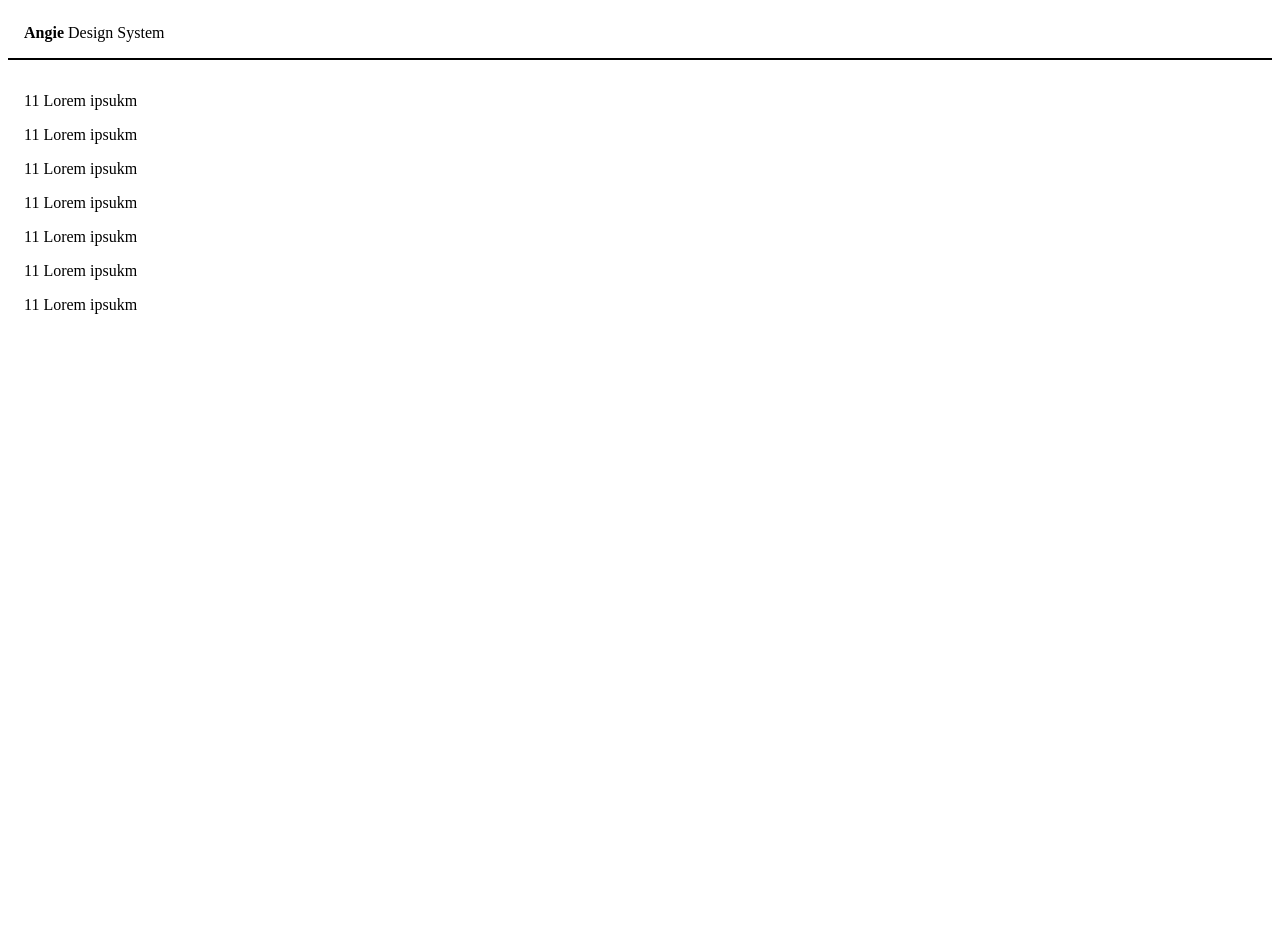
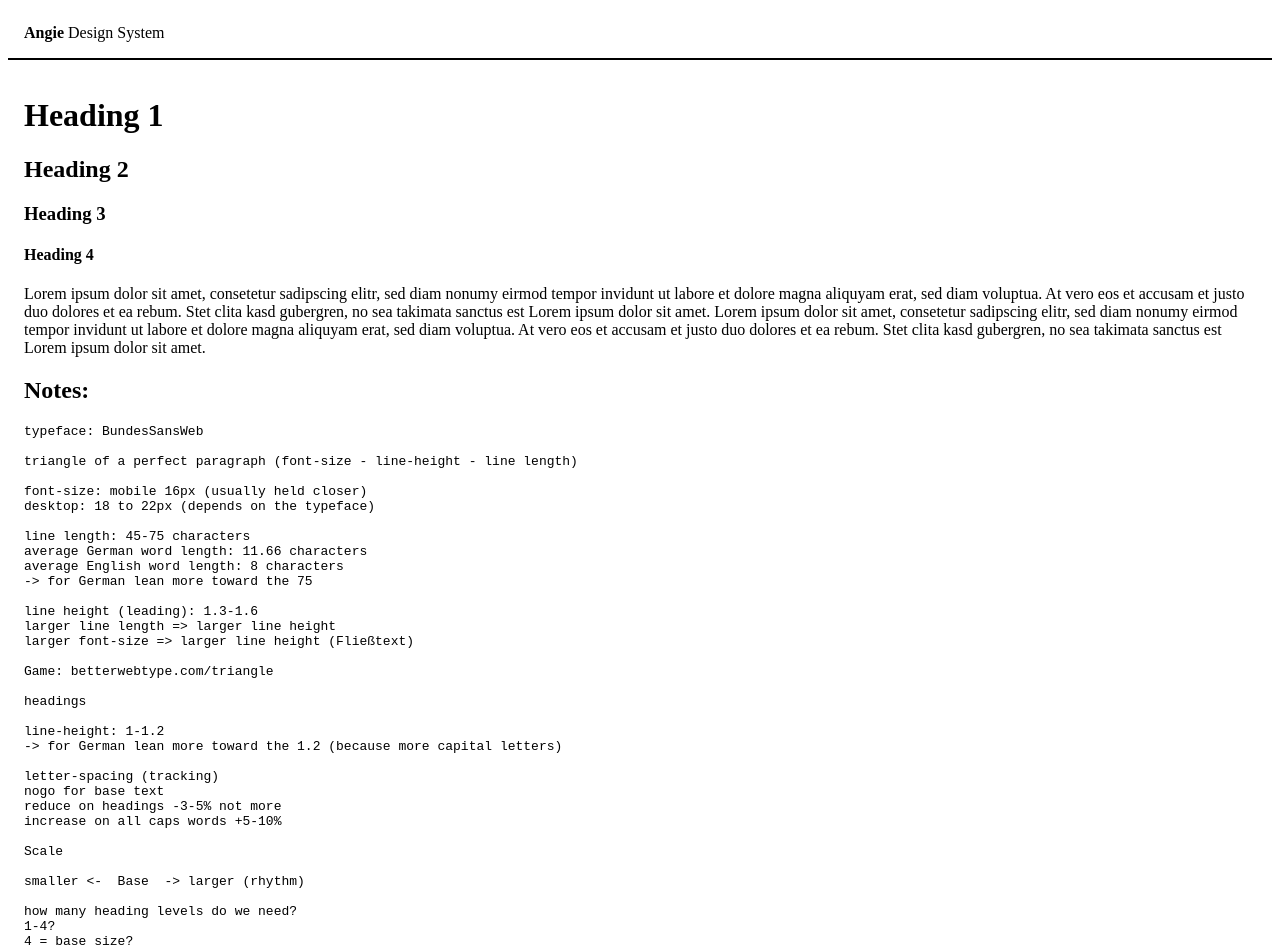
Before and after one commit to digitalservicebund/angie, an Eleventy site: page docs/playground/typography.njk in a window 1280 px wide. Shown: the top 952 px of the page. Before the commit the page ends 800 px from the top, so only its background shows below. Built offline with nearby package versions, Linux system fonts and the light colour scheme; Eleventy itself is replaced by a stand-in of ours; files that its build step writes are made by us from their sources; what sass-embedded would draw is missing.

Commit message:
Add typography notes

```diff
--- a/docs/playground/typography.njk
+++ b/docs/playground/typography.njk
@@ -4,19 +4,66 @@ title: Typography
 layout: layouts/playground.njk
 ---
 
-<p>11 Lorem ipsukm</p>
+<h1>Heading 1</h1>
+<h2>Heading 2</h2>
+<h3>Heading 3</h3>
+<h4>Heading 4</h4>
 
-<div class="stack" style="--stack-space: 4rem">
-<p>11 Lorem ipsukm</p>
+<p>Lorem ipsum dolor sit amet, consetetur sadipscing elitr, sed diam nonumy eirmod tempor invidunt ut labore et dolore magna aliquyam erat, sed diam voluptua. At vero eos et accusam et justo duo dolores et ea rebum. Stet clita kasd gubergren, no sea takimata sanctus est Lorem ipsum dolor sit amet. Lorem ipsum dolor sit amet, consetetur sadipscing elitr, sed diam nonumy eirmod tempor invidunt ut labore et dolore magna aliquyam erat, sed diam voluptua. At vero eos et accusam et justo duo dolores et ea rebum. Stet clita kasd gubergren, no sea takimata sanctus est Lorem ipsum dolor sit amet.</p>
 
-<p>11 Lorem ipsukm</p>
-<p>11 Lorem ipsukm</p>
+<h2>Notes:</h2>
 
-</div>
-<div class="stack-2" style="">
-<p>11 Lorem ipsukm</p>
+<pre>
+typeface: BundesSansWeb
 
-<p>11 Lorem ipsukm</p>
-<p>11 Lorem ipsukm</p>
+triangle of a perfect paragraph (font-size - line-height - line length)
 
-</div>
+font-size: mobile 16px (usually held closer)
+desktop: 18 to 22px (depends on the typeface)
+
+line length: 45-75 characters
+average German word length: 11.66 characters
+average English word length: 8 characters
+-> for German lean more toward the 75
+
+line height (leading): 1.3-1.6
+larger line length => larger line height
+larger font-size => larger line height (Fließtext)
+
+Game: betterwebtype.com/triangle
+
+headings
+
+line-height: 1-1.2
+-> for German lean more toward the 1.2 (because more capital letters)
+
+letter-spacing (tracking)
+nogo for base text
+reduce on headings -3-5% not more
+increase on all caps words +5-10%
+
+Scale
+
+smaller <-  Base  -> larger (rhythm)
+
+how many heading levels do we need?
+1-4?
+4 = base size?
+
+
+values:
+h1 3
+h2 2
+h3 1
+base, h4 0
+-1
+-2
+
+ratio, e.g. 1.5
+base, e.g. 1rem
+
+ratio^value * base
+
+1.5^3 * 1rem = 3.375rem h1
+
+</pre>
--- a/docs/playground/webcomponent.njk
+++ b/docs/playground/webcomponent.njk
@@ -3,6 +3,7 @@ tags: playground
 title: Example of a Custom Element
 layout: layouts/playground.njk
 ---
+
 <h2>Character Count</h2>
 
 <ds-character-count>
--- a/src/css/base.scss
+++ b/src/css/base.scss
@@ -56,7 +56,8 @@ body {
   font-weight: normal;
 }
 
-body, p {
+body,
+p {
   margin: 0;
 }
 
```
Also changed, not shown: docs/_includes/layouts/playground.njk (+5 -4 lines), docs/index.njk (+12 -6 lines), docs/playground/form.njk (+6 -4 lines).
